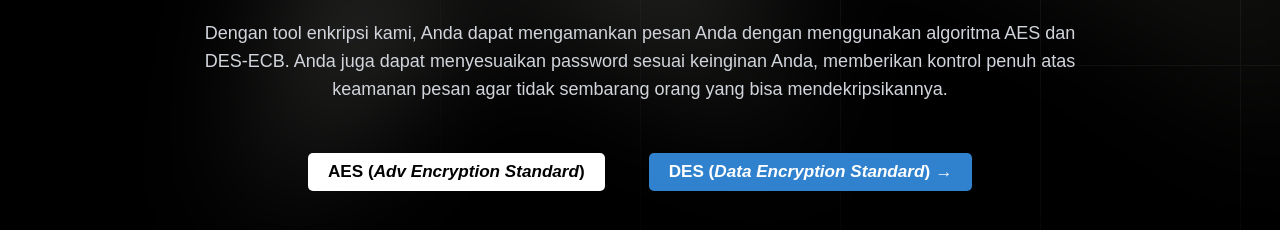
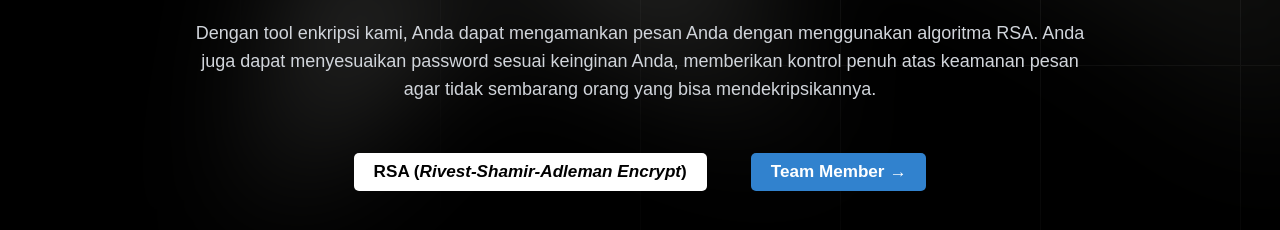
Before and after one commit to 0xprune/0xCrypt, a plain HTML site: page index.html in a window 1280 px wide. Shown: the part 334-564 px from the top of the page. Drawn offline with nearby package versions, Linux system fonts and the light colour scheme; a web font is replaced by a local one.

Commit message:
init: update index.html

```diff
--- a/index.html
+++ b/index.html
@@ -7,11 +7,11 @@
     <meta http-equiv="X-UA-Compatible" content="ie=edge" />
     <meta
       name="description"
-      content="0xCrypt is an application for encrypting and decrypting text using the AES and DES algorithm."
+      content="0xCrypt is an application for encrypting and decrypting text using the RSA algorithm."
     />
     <meta
       name="keywords"
-      content="aes, aes encryption, aes decryption, aes encrypt,"
+      content="rsa, rsa crypt, enkripsi"
     />
     <meta name="author" content="Eky Januarta" />
     <meta name="reference" content="https://github.com/syauqi/aescrypt" />
@@ -130,17 +130,17 @@
             class="mt-6 text-center text-md leading-snug md:text-lg leading-8 text-gray-300"
           >
             Dengan tool enkripsi kami, Anda dapat mengamankan pesan Anda
-            dengan menggunakan algoritma AES dan DES-ECB. Anda juga
+            dengan menggunakan algoritma RSA. Anda juga
             dapat menyesuaikan password sesuai keinginan Anda, memberikan
             kontrol penuh atas keamanan pesan agar tidak sembarang orang yang
             bisa mendekripsikannya.
           </p>
           <div class="mt-10 mx-auto flex justify-center items-center gap-x-6">
-            <a href="/aescrypt.html" class="button button-white"
-              >AES (<i>Adv Encryption Standard</i>)</a
+            <a href="/rsacrypt.html" class="button button-white"
+              >RSA (<i>Rivest-Shamir-Adleman Encrypt</i>)</a
             >
-            <a href="/descrypt.html" class="button button-blue"
-              >DES (<i>Data Encryption Standard</i>)
+            <a href="/member.html" class="button button-blue"
+              >Team Member
               <span aria-hidden="true">→</span></a
             >
           </div>
```
